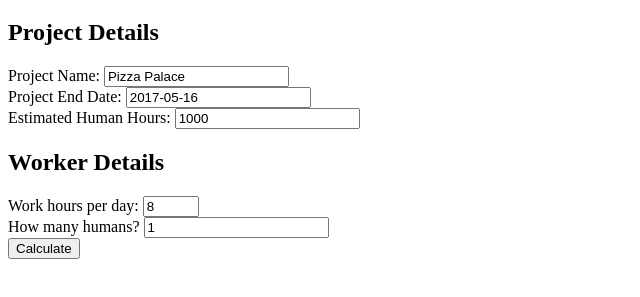
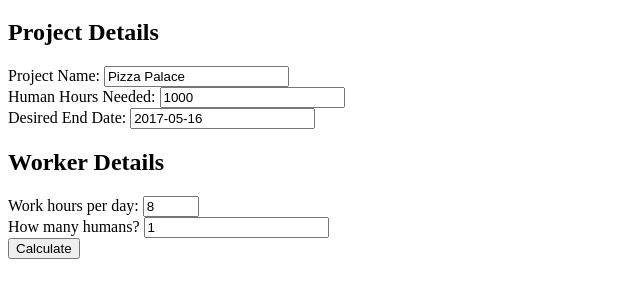
Before and after one commit to quangv/momentjs-construction-calculator, a website: page public/index.html in a window 1280 px wide. Shown: the part 61-358 px from the top of the page, without its empty margins (0-640 px from the left). Drawn offline with nearby package versions, Linux system fonts and the light colour scheme.

Commit message:
clarify form text

```diff
--- a/public/index.html
+++ b/public/index.html
@@ -35,11 +35,11 @@
           <label>Project Name: <input type="text" value="Pizza Palace" id="projectName" ></label>
         </div>
         <div>
-          <label>Project End Date: <input type="text" id="projectEndDate" placeholder="YYYY-MM-DD" ></label>
-          <span id="projectEndDateError" class="error"></span>
+          <label>Human Hours Needed: <input type="number" value="1000" min="0" id="projectTotalHours" ></label>
         </div>
         <div>
-          <label>Estimated Human Hours: <input type="number" value="1000" min="0" id="projectTotalHours" ></label>
+          <label>Desired End Date: <input type="text" id="projectEndDate" placeholder="YYYY-MM-DD" ></label>
+          <span id="projectEndDateError" class="error"></span>
         </div>
       </div>
 
@@ -211,7 +211,7 @@
 
             // Actual Days needed.
             var totalDays = Math.ceil(totalHours / totalHoursPerDay);
-            result['Actual Days Needed'] = totalDays;
+            result['Work Days Needed'] = totalDays;
 
             // Actual End Date.
             var actualEndMoment;
```
